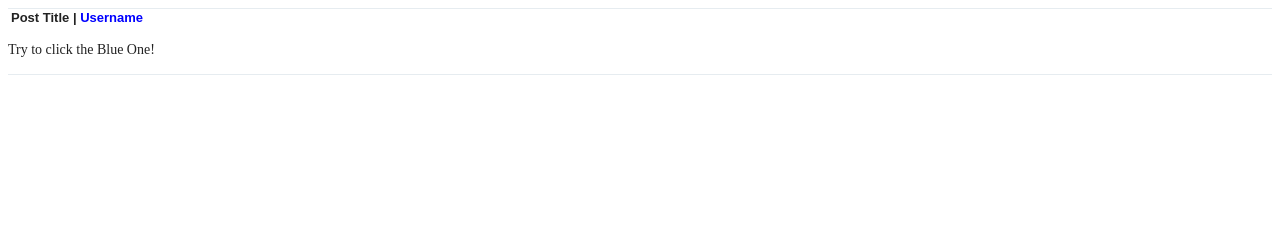
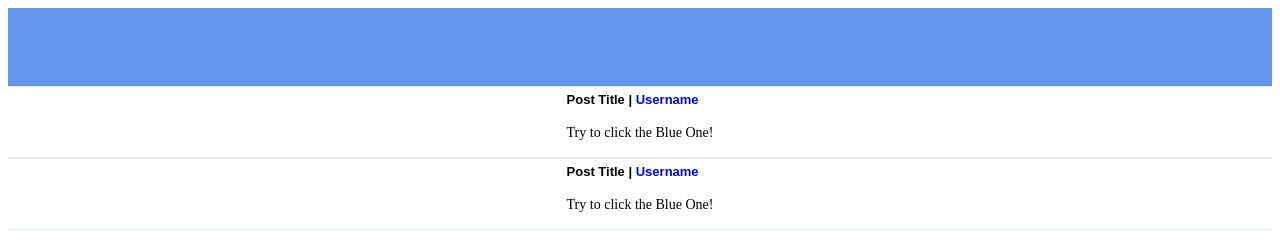
Before and after one commit to michaelryanrespicio/WEBAPDE, a plain HTML site: page officialproj.html in a window 1280 px wide. Drawn offline with Linux system fonts and the light colour scheme.

```diff
--- a/officialproj.html
+++ b/officialproj.html
@@ -1,6 +1,16 @@
 <html>
     <head>
     <script src="jquery-3.2.1.js"></script>
+
+        <style>
+        /* HEADER */
+            .page-header{
+            height: 10%;
+            background-color: cornflowerblue;
+            position: relative;
+            }
+
+        </style>
 
         <style>
             .rc{
@@ -22,10 +32,6 @@
                 background-color: #b0e0e6;
             }
 
-            body{
-                color: #222;
-            }
-
             a{
                 text-decoration: none;
                 font-style: normal;
@@ -33,8 +39,7 @@
             }
 
             .post{
-                margin-left: 3px;
-                margin-top: 1px;
+                margin-top: 5px;
                 margin-bottom: 1px;
 
             }
@@ -42,6 +47,10 @@
             .post-container{
                 border-bottom: 1px solid #e6ecf0;
                 border-top: 1px solid #e6ecf0;
+                display: grid;
+                flex-direction: row;
+                justify-content: center;
+                align-items: center;
             }
 
             .post post-info{
@@ -64,6 +73,11 @@
     </head>
 
     <body>
+        <div class="page-header">
+
+        </div>
+
+        <div class="page-background">
             <div class="post-container">
                 <div class="post">
                   <div class="post-by-user">
@@ -77,6 +91,23 @@
                     <p>Try to click the Blue One!</p>
                 </div>
             </div>
+        </div>
+
+        <div class="page-background">
+            <div class="post-container">
+                <div class="post">
+                  <div class="post-by-user">
+                        <strong class="title">Post Title</strong>
+                        <b> | </b>
+                        <a class="username" href="https://www.facebook.com/mcG0D">
+                            <b>Username</b></a>
+                  </div>
+                </div>
+                <div class="post-info">
+                    <p>Try to click the Blue One!</p>
+                </div>
+            </div>
+        </div>
 
     </body>
 
```
Lines whose indentation alone changed are shown as unchanged.
